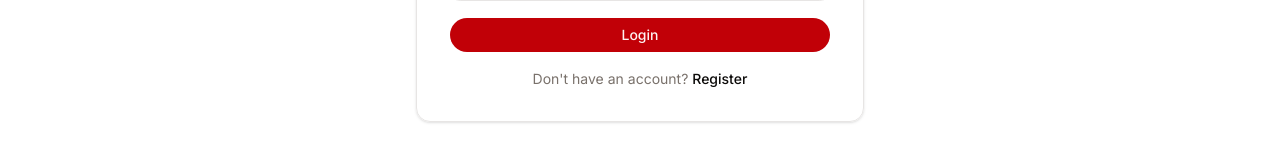
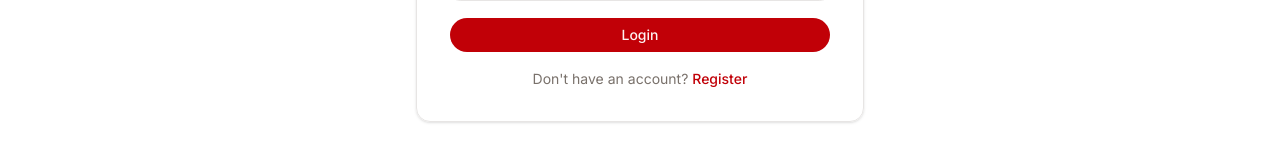
Before and after one commit to Shashuvo/RentNest-Frontend, a Next.js app: page /login in a window 1280 px wide. Shown: the part 516-676 px from the top of the page. Built offline with nearby package versions, Linux system fonts and the light colour scheme; no server answers.

Commit message:
changed in login form design

```diff
--- a/app/(authGroup)/_components/LoginForm.tsx
+++ b/app/(authGroup)/_components/LoginForm.tsx
@@ -48,7 +48,7 @@ const LoginForm = () => {
                 Don&apos;t have an account?{" "}
                 <Link
                     href="/register"
-                    className="font-medium text-foreground hover:underline"
+                    className="font-medium text-primary hover:underline"
                 >
                     Register
                 </Link>
```
